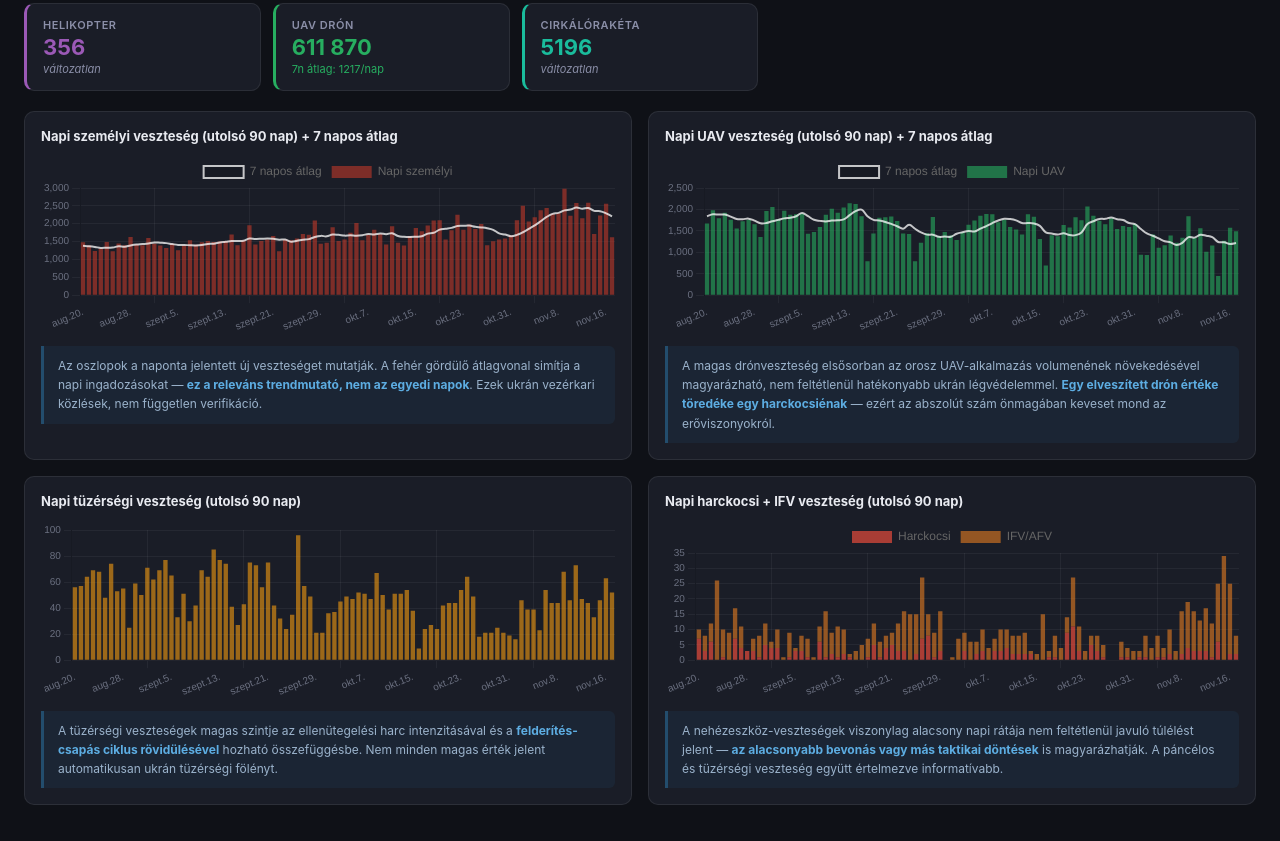
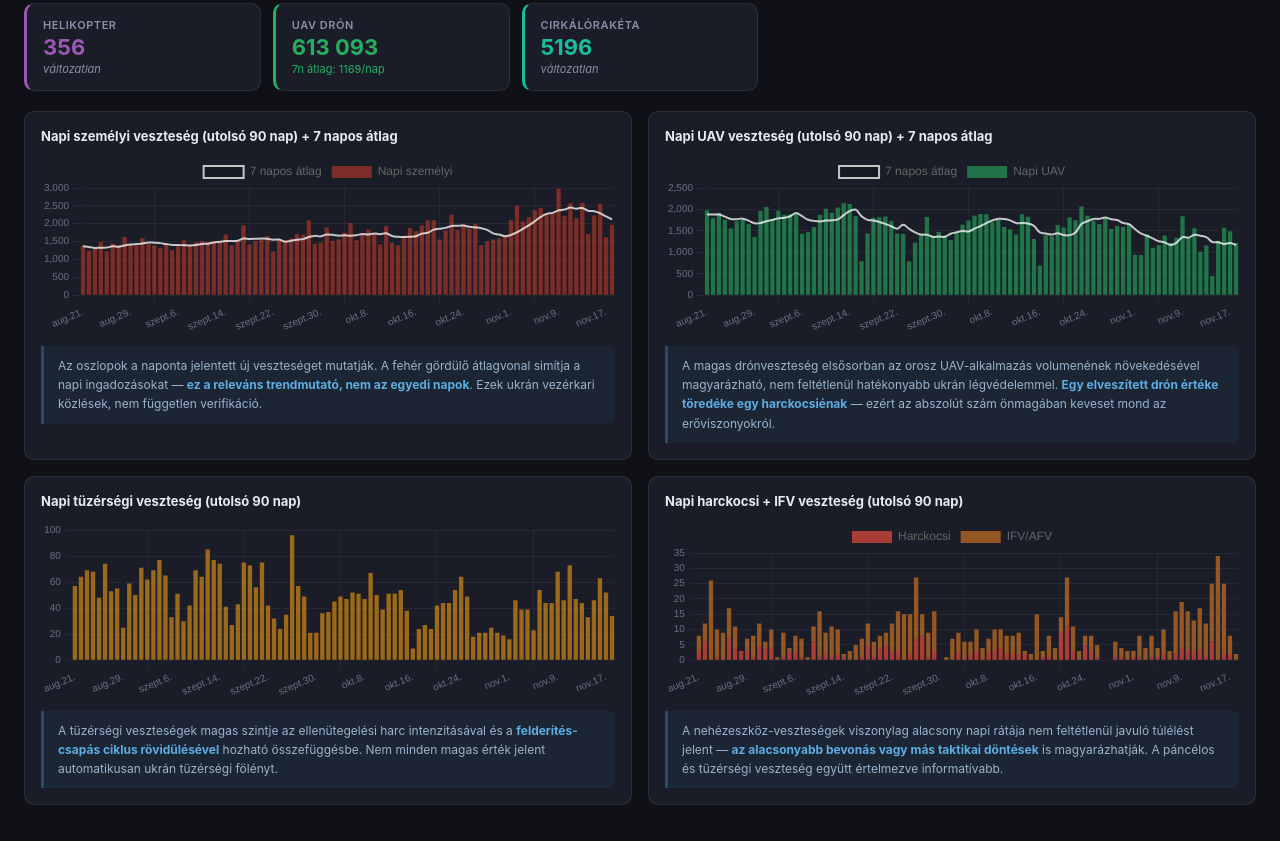
Before and after one commit to antonronogur-boop/ukraine-war-dashboard, a plain HTML site: page index.html in a window 1280 px wide. Shown: the part 963-1804 px from the top of the page. Drawn offline with nearby package versions, Linux system fonts and the light colour scheme.

Commit message:
Auto-update: napi MoD veszteségadat

```diff
--- a/index.html
+++ b/index.html
@@ -922,7 +922,8 @@ const DAILY = [
   {date:"2026-11-14",personnel:1620630,tanks:12478,afv:25750,artillery:52355,mlrs:2273,airdef:1756,planes:452,helicopters:356,uav:607531,missiles:5196,ships:35,submarines:2,vehicles:174609,special:4905,robots:3140},
   {date:"2026-11-15",personnel:1622860,tanks:12478,afv:25784,artillery:52401,mlrs:2274,airdef:1756,planes:452,helicopters:356,uav:608803,missiles:5196,ships:35,submarines:2,vehicles:175158,special:4906,robots:3150},
   {date:"2026-11-16",personnel:1625420,tanks:12480,afv:25807,artillery:52464,mlrs:2278,airdef:1762,planes:452,helicopters:356,uav:610376,missiles:5196,ships:35,submarines:2,vehicles:175930,special:4909,robots:3166},
-  {date:"2026-11-17",personnel:1627040,tanks:12482,afv:25813,artillery:52516,mlrs:2282,airdef:1762,planes:452,helicopters:356,uav:611870,missiles:5196,ships:35,submarines:2,vehicles:176451,special:4913,robots:3176}
+  {date:"2026-11-17",personnel:1627040,tanks:12482,afv:25813,artillery:52516,mlrs:2282,airdef:1762,planes:452,helicopters:356,uav:611870,missiles:5196,ships:35,submarines:2,vehicles:176451,special:4913,robots:3176},
+  {date:"2026-11-18",personnel:1629010,tanks:12482,afv:25815,artillery:52550,mlrs:2283,airdef:1764,planes:452,helicopters:356,uav:613093,missiles:5196,ships:35,submarines:2,vehicles:176826,special:4914,robots:3193}
 ];
 
 // ============================================================
```
Also changed, not shown: 1 other file.
